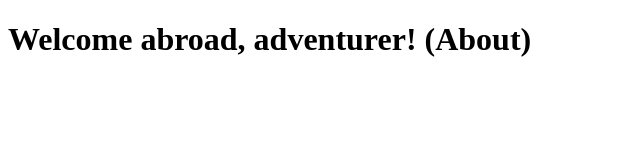
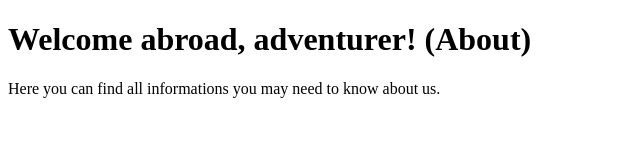
Before and after one commit to NotBalazs/linking-html-files, a plain HTML site: page about.html in a window 1280 px wide. Shown: the whole page, without its empty margins (0-640 px from the left). Drawn offline with Linux system fonts and the light colour scheme.

Commit message:
Update about.html

```diff
--- a/about.html
+++ b/about.html
@@ -9,5 +9,6 @@
     <h1>Welcome abroad, adventurer!
         (About)
     </h1>
+    <p>Here you can find all informations you may need to know about us.</p>
 </body>
 </html>
```
